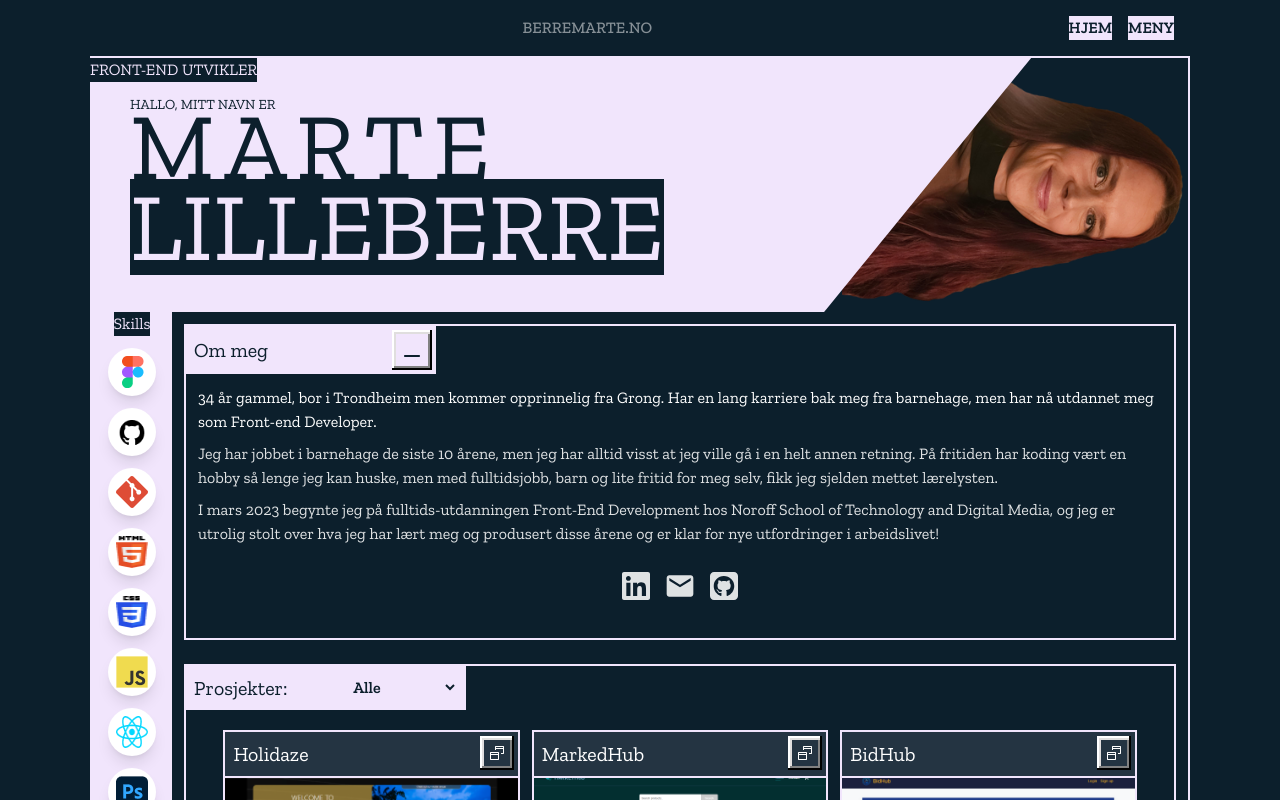
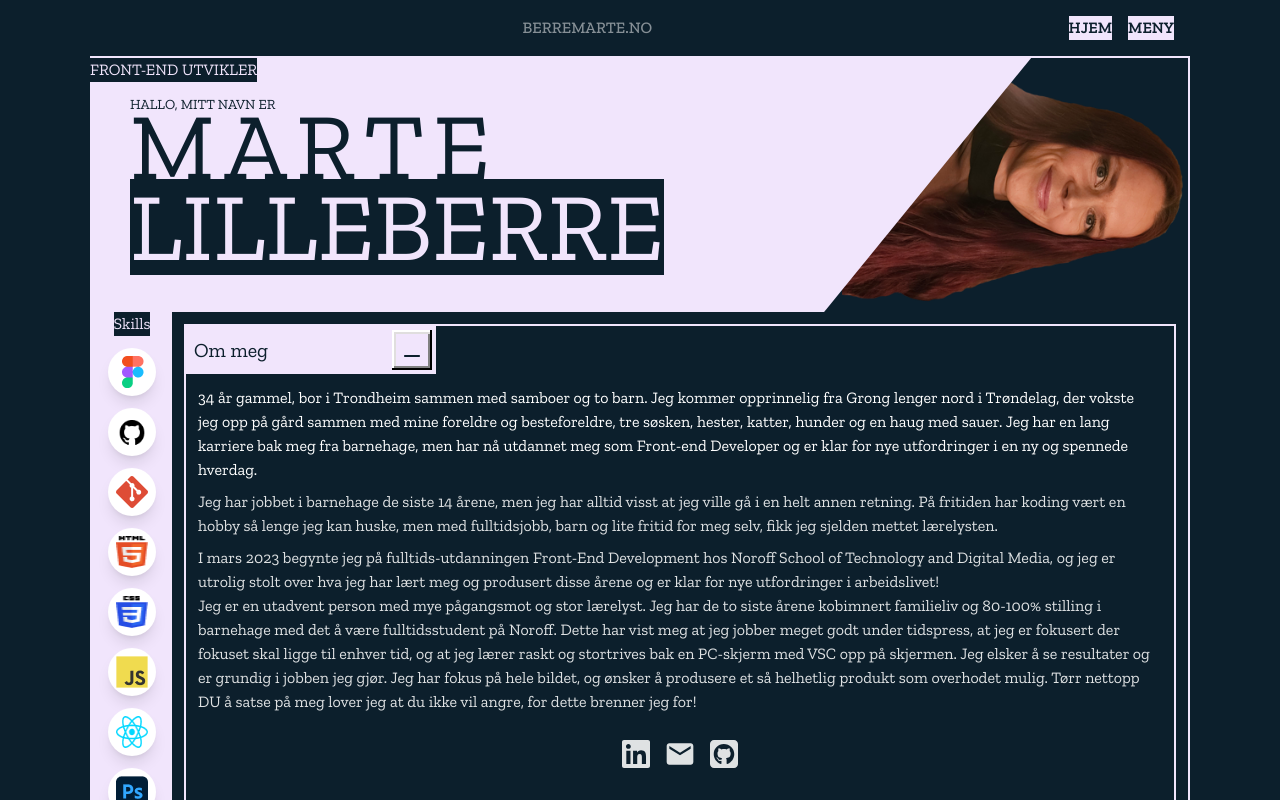
Before and after one commit to Berrinj/Portfolio2, a React (Vite) app: page / in a window 1280 px wide. Both pictures are taken after a click on the element 412 px from the left and 350 px from the top of the page. Shown: the top 800 px of the page. Built offline with nearby package versions, Linux system fonts and the light colour scheme.

Commit message:
updated about me section

```diff
--- a/src/Pages/Home/index.jsx
+++ b/src/Pages/Home/index.jsx
@@ -61,20 +61,24 @@
           <div className="first-look flex">
             <img
               src={myImage}
-              alt="Marte"
+              alt="Marte, profilbilde"
               className="sm:hidden w-32 h-auto max-h-[170px] object-contain border-2 border-selago me-2"
             />
             <p className="text-white pe-2">
-              34 år gammel, bor i Trondheim men kommer opprinnelig fra Grong.
-              Har en lang karriere bak meg fra barnehage, men har nå utdannet
-              meg som Front-end Developer.
+              34 år gammel, bor i Trondheim sammen med samboer og to barn. Jeg
+              kommer opprinnelig fra Grong lenger nord i Trøndelag, der vokste
+              jeg opp på gård sammen med mine foreldre og besteforeldre, tre
+              søsken, hester, katter, hunder og en haug med sauer. Jeg har en
+              lang karriere bak meg fra barnehage, men har nå utdannet meg som
+              Front-end Developer og er klar for nye utfordringer i en ny og
+              spennede hverdag.
             </p>
           </div>
           {isAboutOpen && (
             <>
               <div className="about-text">
                 <p className="my-2">
-                  Jeg har jobbet i barnehage de siste 10 årene, men jeg har
+                  Jeg har jobbet i barnehage de siste 14 årene, men jeg har
                   alltid visst at jeg ville gå i en helt annen retning. På
                   fritiden har koding vært en hobby så lenge jeg kan huske, men
                   med fulltidsjobb, barn og lite fritid for meg selv, fikk jeg
@@ -86,6 +90,20 @@
                   Development hos Noroff School of Technology and Digital Media,
                   og jeg er utrolig stolt over hva jeg har lært meg og produsert
                   disse årene og er klar for nye utfordringer i arbeidslivet!
+                </p>
+
+                <p>
+                  Jeg er en utadvent person med mye pågangsmot og stor lærelyst.
+                  Jeg har de to siste årene kobimnert familieliv og 80-100%
+                  stilling i barnehage med det å være fulltidsstudent på Noroff.
+                  Dette har vist meg at jeg jobber meget godt under tidspress,
+                  at jeg er fokusert der fokuset skal ligge til enhver tid, og
+                  at jeg lærer raskt og stortrives bak en PC-skjerm med VSC opp
+                  på skjermen. Jeg elsker å se resultater og er grundig i jobben
+                  jeg gjør. Jeg har fokus på hele bildet, og ønsker å produsere
+                  et så helhetlig produkt som overhodet mulig. Tørr nettopp DU å
+                  satse på meg lover jeg at du ikke vil angre, for dette brenner
+                  jeg for!
                 </p>
               </div>
               <div className="contact-icons flex gap-3 py-6 justify-center">
```
